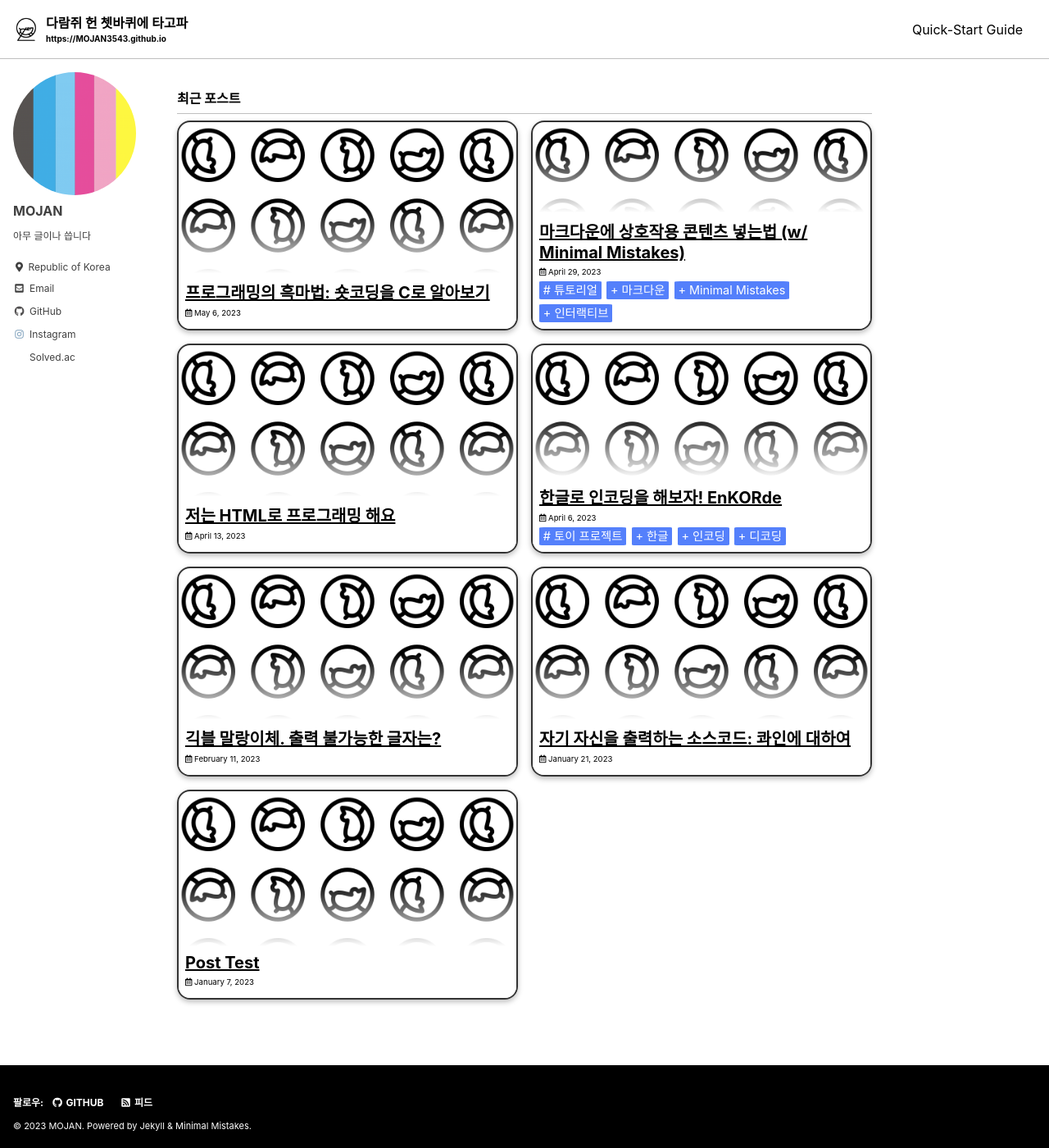
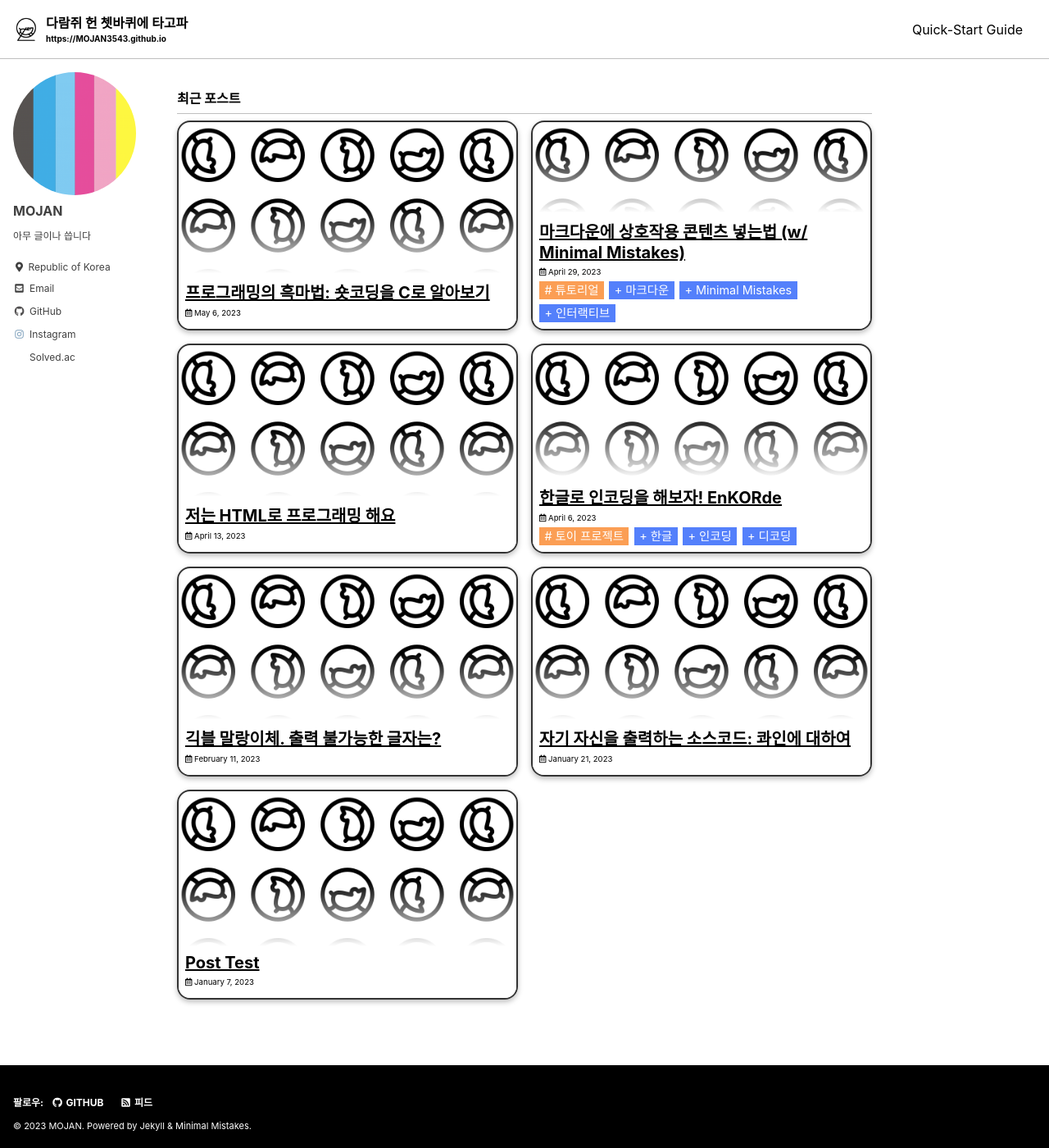
Before and after one commit to MOJAN3543/MOJAN3543.github.io, a Jekyll site: the page built from index.html, in a window 1280 px wide and 1400 px high. Shown: the whole window at 82% size. Built offline with Jekyll 4.4.1, drawn with Linux system fonts in a browser that asks for light colours; cached includes are drawn as plain includes; the list of posts is cut into pages by our own code.

Commit message:
Update _archive.scss

```diff
--- a/_sass/minimal-mistakes/_archive.scss
+++ b/_sass/minimal-mistakes/_archive.scss
@@ -473,19 +473,17 @@
 
 .page__taxonomy-item-category {
     color: #ffffff;
-    background-color: #5480fb;
-    border-radius: 5%;
+    background-color: #fb9e54;
     text-decoration-line: none;
-    padding: 0 0.3rem 0 0.3rem;
+    padding: 0 0.4rem 0 0.4rem;
     white-space: nowrap;
 }
 
 .page__taxonomy-item-tag {
     color: #ffffff;
     background-color: #5480fb;
-    border-radius: 5%;
     text-decoration-line: none;
-    padding: 0 0.3rem 0 0.3rem;
+    padding: 0 0.4rem 0 0.4rem;
     white-space: nowrap;
 }
 
```
